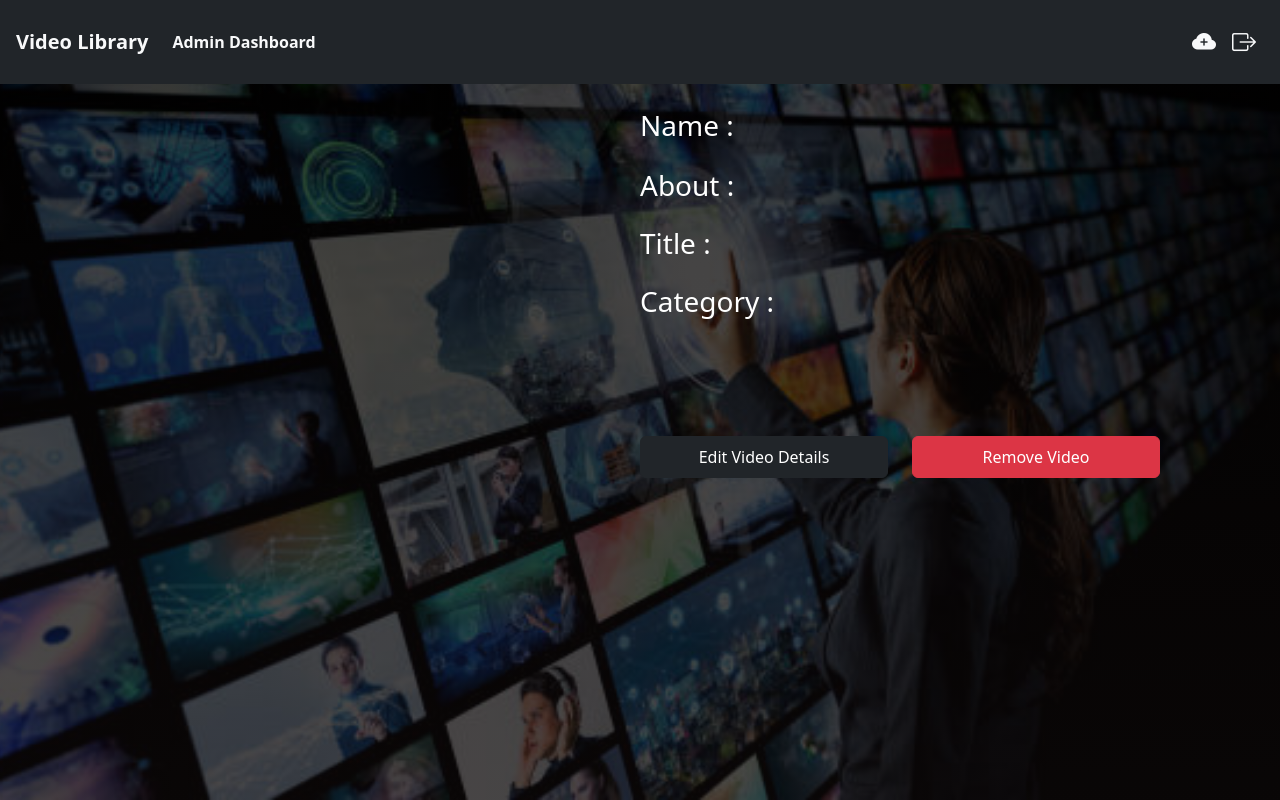
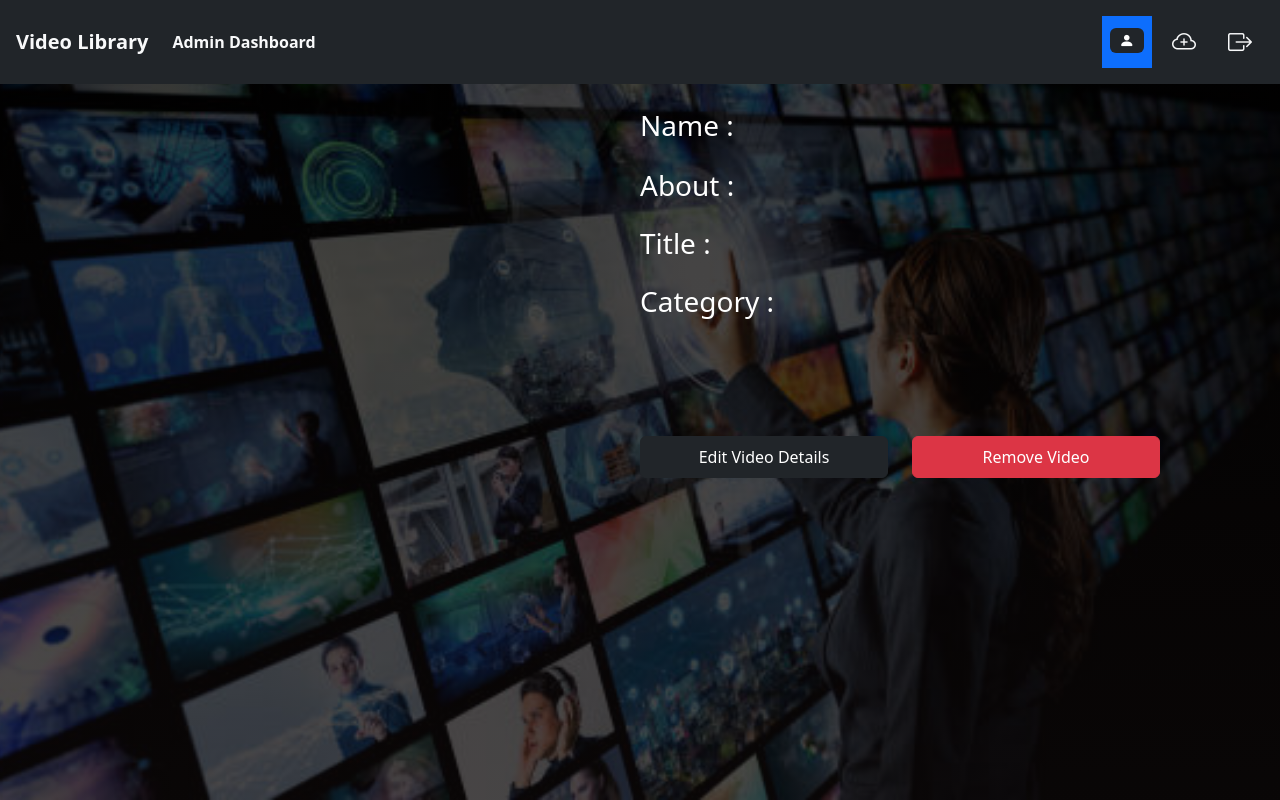
Before and after one commit to Himanshu12866/library-project, a React (Create React App) app: page /adminDash in a window 1280 px wide. Built offline with nearby package versions, Linux system fonts and the light colour scheme; no server answers.

Commit message:
"Updated AdminDashboard and NavBar components: refactored cookie handling and navigation links"

```diff
--- a/src/components/adminDashboard.jsx
+++ b/src/components/adminDashboard.jsx
@@ -7,6 +7,7 @@ import axios from "axios";
 import { useCookies } from "react-cookie";
 
 export default function AdminDashBoard() {
+    const [cookies, removeCookie] = useCookies(["Adminname"]);
     const [vdo, setVdo] = useState([{
         videoId: 0,
         videoName: "",
@@ -18,7 +19,7 @@ export default function AdminDashBoard() {
         views: ""
 
     }])
-    let data = useCookies(["Adminname"])
+
     function Loadvdo() {
         axios.get("http://127.0.0.1:1234/videos")
             .then(response => {
@@ -45,19 +46,20 @@ export default function AdminDashBoard() {
                         </li>
                     </ul>
                     <ul className="navbar-nav">
-                        <li className="nav-item">
-                            <p className="nav-link">{
-                                data.map(admin => <i className="text-light" key={admin.Adminname}>{admin.Adminname}</i>)
-                            }</p>
-                        </li>
+                        <li className="nav-item bg-primary">
+                            <a href="#!" className="nav-link text-light fs-5">
+                                <span className="badge bg-dark">
+                                    <span className="bi bi-person-fill"></span>
+                                </span> {cookies.Adminname}
+                            </a>                        </li>
                         <li className=" nav-item">
-                            <Link to="/addVideo" className="btn btn-success  nav-link text-light" title="Add New Videos">
-                                <span className="bi bi-cloud-plus-fill fs-4" ></span>
+                            <Link to="/addVideo" className="btn btn-success mx-2 nav-link text-light" title="Add New Videos">
+                                <span className="bi bi-cloud-plus fs-4 m-1" ></span>
                             </Link>
                         </li>
                         <li className="nav-item">
                             <Link to="" className="nav-link text-light">
-                                <span className="bi bi-box-arrow-right fs-4"></span>
+                                <span className="bi bi-box-arrow-right fs-4 m-1"></span>
                             </Link>
                         </li>
                     </ul>
--- a/src/components/navbar.jsx
+++ b/src/components/navbar.jsx
@@ -4,18 +4,16 @@ import { Link, useNavigate } from "react-router-dom";
 
 export default function NavBar() {
     let navigate = useNavigate();
-    const [cookies, , removeCookie] = useCookies(["Adminname"]); // Correctly destructuring useCookies
+    const [cookies,  removeCookie] = useCookies(["Adminname"]); // Correctly destructuring useCookies
     const [admin, setAdmin] = useState("");
 
     useEffect(() => {
         if (cookies.Adminname) {
-            setAdmin(cookies.Adminname); // Ensure admin is a string or valid JSX content
+            setAdmin(cookies.AdminName); // Ensure admin is a string or valid JSX content
         }
 
     }, [cookies]);
-    // useEffect(() => {
-    //     RemoveCookie()
-    // })
+
     function RemoveCookie() {
         removeCookie("Adminname", { path: "/" });
         navigate("/");
```
